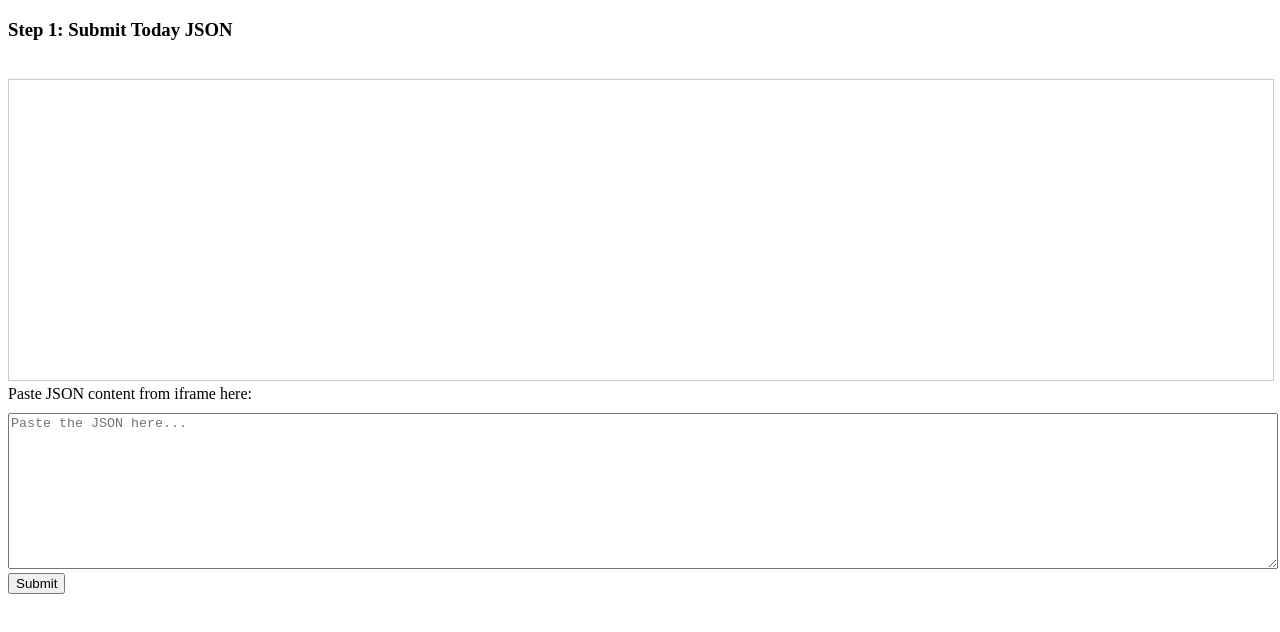
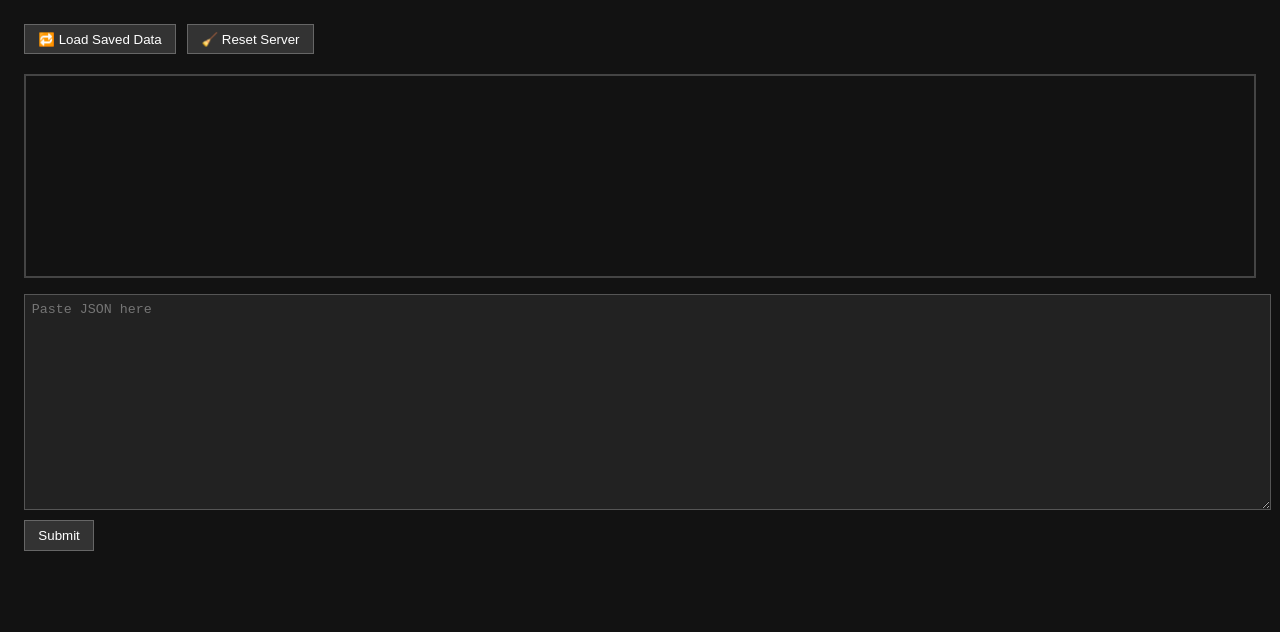
Before and after one commit to BritainWhite/WorkTest, a plain HTML site: page index.html in a window 1280 px wide. Drawn offline with nearby package versions, Linux system fonts and the light colour scheme.

Commit message:
Update index.html

```diff
--- a/index.html
+++ b/index.html
@@ -1,45 +1,81 @@
 <!DOCTYPE html>
 <html lang="en">
 <head>
-  <meta charset="UTF-8">
-  <title>JSON Trailer Processor</title>
-  <script type="module" src="script.js"></script>
+  <meta charset="UTF-8" />
+  <meta name="viewport" content="width=device-width, initial-scale=1.0"/>
+  <title>JSON Submission Flow</title>
   <style>
-    textarea {
-      width: 100%;
-      height: 150px;
-      margin-top: 10px;
+    body {
+      font-family: sans-serif;
+      background: #121212;
+      color: #e0e0e0;
+      padding: 1em;
+    }
+    .iframe-container {
+      margin: 1em 0;
+      border: 2px solid #444;
+      height: 200px;
+      overflow: hidden;
     }
     iframe {
       width: 100%;
-      height: 300px;
-      margin-top: 20px;
-      border: 1px solid #ccc;
+      height: 100%;
+      border: none;
+    }
+    textarea {
+      width: 100%;
+      height: 200px;
+      margin-bottom: 0.5em;
+      background: #222;
+      color: #fff;
+      border: 1px solid #555;
+      padding: 0.5em;
+      font-family: monospace;
+    }
+    button {
+      padding: 0.5em 1em;
+      margin-right: 0.5em;
+      background: #333;
+      color: #fff;
+      border: 1px solid #666;
+      cursor: pointer;
+    }
+    button:hover {
+      background: #555;
     }
     .summary-block {
-      border: 1px solid #ccc;
-      padding: 10px;
-      margin-bottom: 10px;
+      margin-top: 1em;
+      padding: 1em;
+      border: 1px solid #333;
+      background: #1e1e1e;
     }
     .scroll-frame {
       max-height: 200px;
       overflow-y: auto;
-      border: 1px solid #999;
-      padding: 5px;
-      margin-top: 10px;
-      background: #f8f8f8;
+      border-top: 1px dashed #555;
+      margin-top: 0.5em;
+      padding-top: 0.5em;
+      font-size: 0.95em;
     }
   </style>
 </head>
 <body>
+  <div style="margin-bottom: 1em;">
+    <button id="loadBtn">🔁 Load Saved Data</button>
+    <button id="resetBtn">🧹 Reset Server</button>
+  </div>
+
+  <h2 id="stepLabel"></h2>
+
+  <div class="iframe-container" id="iframePanel">
+    <iframe id="previewIframe" src=""></iframe>
+  </div>
+
   <div id="inputPanel">
-    <h3 id="stepLabel">Step 1: Submit Today JSON</h3>
-    <iframe id="previewIframe"></iframe>
-
-    <label for="jsonInput">Paste JSON content from iframe here:</label>
-    <textarea id="jsonInput" placeholder="Paste the JSON here..."></textarea>
-
+    <textarea id="jsonInput" placeholder="Paste JSON here"></textarea>
     <button id="submitBtn">Submit</button>
   </div>
+
+  <script type="module" src="script.js"></script>
 </body>
 </html>
```
